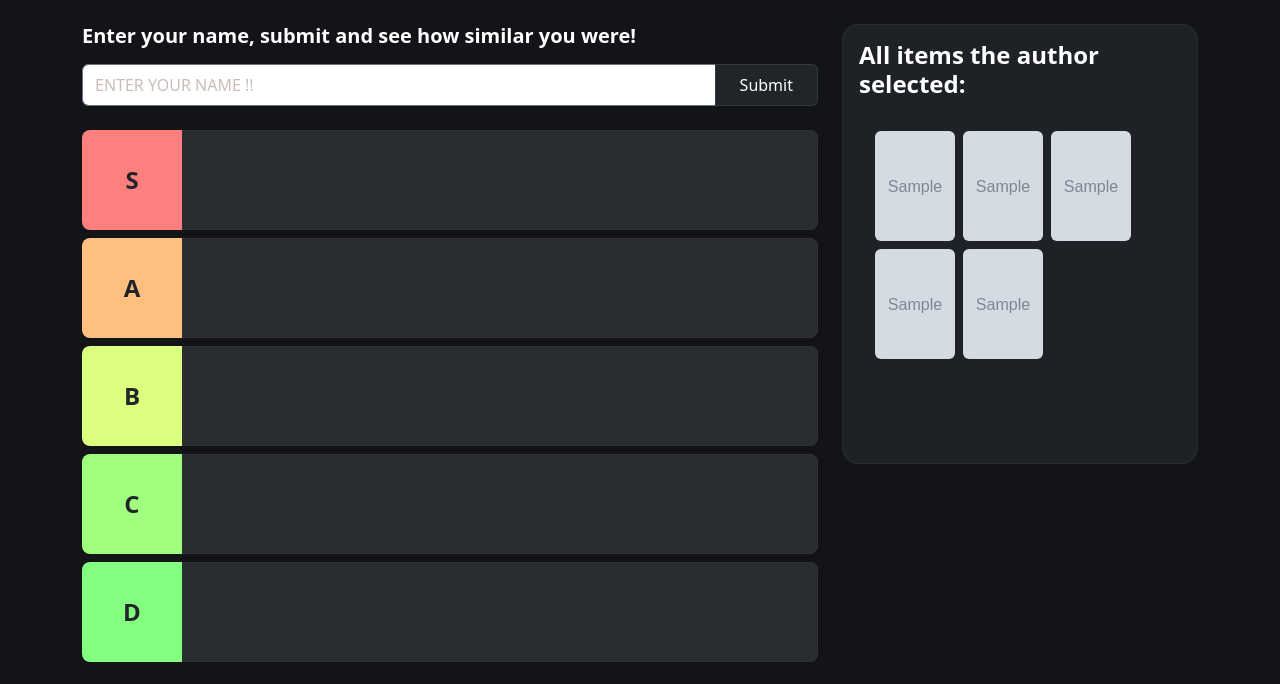
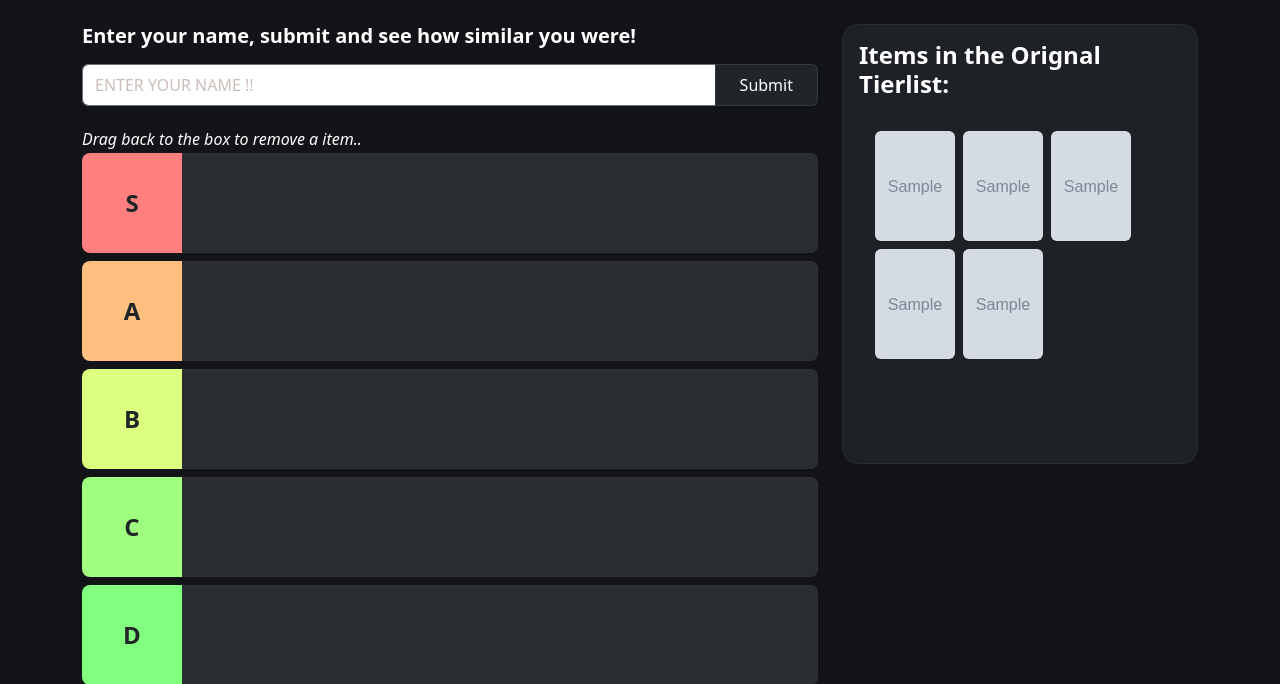
Before and after one commit to SyedAlkama/AnimeTakes, a Flask app: template templates/createsubs.html in a window 1280 px wide. Shown: the part 57-741 px from the top of the page. Run offline with Flask 3, Linux system fonts and the light colour scheme; the template is opened without the code that fills it: most values are stand-ins (such as "Sample title", 1, 10 or a date in 2020); grey boxes marked "Sample" are stand-in pictures.

Commit message:
Update createsubs.html
Changed some sentences

```diff
--- a/templates/createsubs.html
+++ b/templates/createsubs.html
@@ -36,12 +36,12 @@
             <div class="col-12 col-lg-8">
                 <!-- The tierlist area -->
                 <!-- Title Bar -->
-                 <h5 class="fw-bold mb-3 text-white">Enter your name, submit and see how similar you were!</h5>
+                <h5 class="fw-bold mb-3 text-white">Enter your name, submit and see how similar you were!</h5>
                 <div class="input-group mb-4 shadow-sm">
                     <input type="text" class="form-control py-2 border-secondary custom-outline" placeholder="ENTER YOUR NAME !!"  id="namebox" minlength="1" maxlength="60"  required>
                     <button class="btn btn-dark border border-secondary border-opacity-25 px-4" type="button" id="submit-button">Submit</button>
                 </div>
-
+                <h6 class="fst-italic mb-1 text-white">Drag back to the box to remove a item..</h6>
                 <div class="d-flex flex-column">
                     <div class="tier-row d-flex mb-2">
                         <div class="tier-label text-dark fw-bold" style="background-color: #ff7f7f;">S</div>
@@ -69,7 +69,7 @@
                 <div class="col-12 col-lg-4">
                     <div class="sticky-top">
                         <div class="p-3 rounded-4 shadow-sm" style="background-color: #1e2126; border: 1px solid rgba(255,255,255,0.05);">
-                            <h4 class="fw-bold mb-3 text-white">All items the author selected:</h4>
+                            <h4 class="fw-bold mb-3 text-white">Items in the Orignal Tierlist:</h4>
                             <div class="item-sidebar p-3 rounded"  style="background-color: #1e2126;">
 
                                 <div class="item-pool d-flex flex-wrap gap-2" id="item-pool">
```
